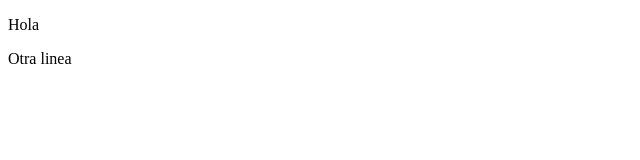
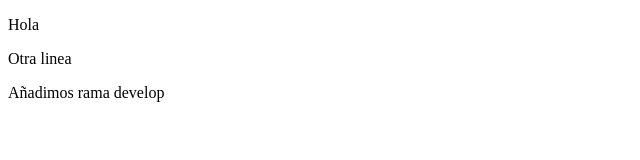
Before and after one commit to RobertoGarciaPuente/RobertoGarciaPuente.github.io, a plain HTML site: page index.html in a window 1280 px wide. Shown: the whole page, without its empty margins (0-640 px from the left). Drawn offline with Linux system fonts and the light colour scheme.

Commit message:
Añadimos rama develop

```diff
--- a/index.html
+++ b/index.html
@@ -9,5 +9,6 @@
 <body>
     <p>Hola</p>
     <p>Otra linea</p>
+    <p>Añadimos rama develop</p>
 </body>
 </html>
```
